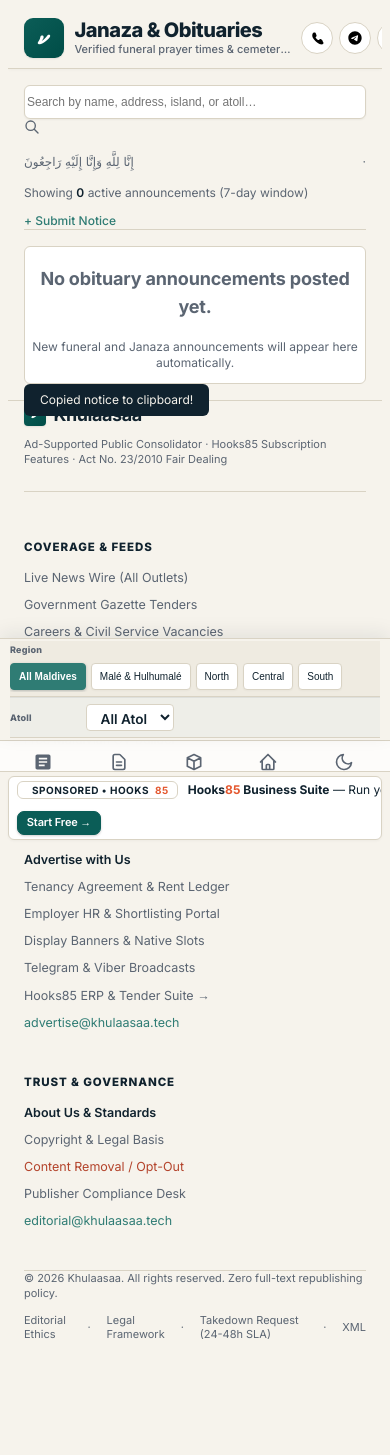
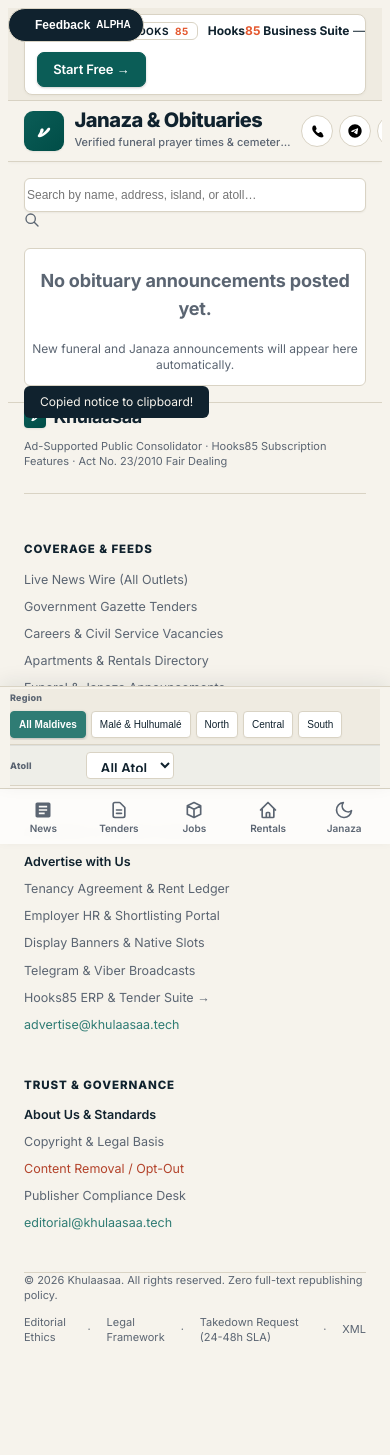
Before and after one commit to Gitrif/khulaasaa, a FastAPI app: page /janaza in a window 390 px wide. Shown: the top 1455 px of the page. After the commit the page ends 1342 px from the top, so only its background shows below. Run offline with FastAPI, Linux system fonts and the light colour scheme; data that the repository does not hold is empty.

Commit message:
fix: finalize responsive UI and ingestion reliability

```diff
--- a/services/news_service.py
+++ b/services/news_service.py
@@ -37,6 +37,7 @@ _LIVE_NEWS_LAST_SYNC: float = 0.0
 _LIVE_NEWS_LAST_ATTEMPT: float = 0.0
 _LIVE_NEWS_LAST_SUCCESS: float = 0.0
 _LIVE_NEWS_LAST_ERROR: Optional[str] = None
+_LIVE_NEWS_RECORDS_PROCESSED: int = 0
 
 
 def get_news_sync_status() -> dict[str, Any]:
@@ -47,6 +48,7 @@ def get_news_sync_status() -> dict[str, Any]:
         "last_attempt": _LIVE_NEWS_LAST_ATTEMPT,
         "last_success": _LIVE_NEWS_LAST_SUCCESS,
         "last_error": _LIVE_NEWS_LAST_ERROR,
+        "records_processed": _LIVE_NEWS_RECORDS_PROCESSED,
     }
 
 
@@ -65,7 +67,7 @@ def init_news_cache() -> None:
 
 def _run_news_sync() -> None:
     """Background worker to synchronize live news and obituaries without blocking web traffic."""
-    global _LIVE_NEWS_IS_SYNCING, _LIVE_NEWS_LAST_SYNC, _LIVE_NEWS_LAST_ATTEMPT, _LIVE_NEWS_LAST_SUCCESS, _LIVE_NEWS_LAST_ERROR
+    global _LIVE_NEWS_IS_SYNCING, _LIVE_NEWS_LAST_SYNC, _LIVE_NEWS_LAST_ATTEMPT, _LIVE_NEWS_LAST_SUCCESS, _LIVE_NEWS_LAST_ERROR, _LIVE_NEWS_RECORDS_PROCESSED
     _LIVE_NEWS_LAST_ATTEMPT = time.time()
     try:
         articles = execute_news_ingestion(
@@ -79,6 +81,7 @@ def _run_news_sync() -> None:
             _LIVE_NEWS_LAST_SYNC = time.time()
             _LIVE_NEWS_LAST_SUCCESS = time.time()
             _LIVE_NEWS_LAST_ERROR = None
+            _LIVE_NEWS_RECORDS_PROCESSED = len(articles)
     except Exception as e:
         _LIVE_NEWS_LAST_ERROR = str(e)
         logger.warning("Background news sync failed: %s", e)
@@ -168,9 +171,6 @@ def get_live_news(force_refresh: bool = False) -> list[dict[str, Any]]:
     if _LIVE_NEWS_CACHE["data"] and (now - _LIVE_NEWS_CACHE["timestamp"] < NEWS_CACHE_TTL_SECONDS):
         return _LIVE_NEWS_CACHE["data"]
 
-    if _LIVE_NEWS_CACHE["data"]:
-        return _LIVE_NEWS_CACHE["data"]
-
     try:
         with get_db() as conn:
             stored = query_articles(conn, limit=100)
@@ -182,4 +182,7 @@ def get_live_news(force_refresh: bool = False) -> list[dict[str, Any]]:
     except Exception as e:
         logger.warning("Error loading cached news articles: %s", e)
 
+    if _LIVE_NEWS_CACHE["data"]:
+        return _LIVE_NEWS_CACHE["data"]
+
     return []
--- a/static/css/components.css
+++ b/static/css/components.css
@@ -4,19 +4,22 @@
    ========================================================================== */
 
 /* Brand Link & Thaana Kaafu Mark + Page Title Block */
-.desktop-top-ad-bar {
-  display: none;
+.top-leaderboard-ad-bar {
+  display: block;
   background: var(--paper-soft);
   border-bottom: 1px solid var(--hairline);
-  padding: 0.45rem 0;
-}
-.desktop-top-ad-bar .ad-card {
+  padding: 0.35rem 0;
+}
+.top-leaderboard-ad-bar .ad-card {
   margin-bottom: 0 !important;
-  padding: 0.55rem 0.85rem !important;
+  padding: 0.45rem 0.75rem !important;
 }
 @media (min-width: 768px) {
-  .desktop-top-ad-bar {
-    display: block;
+  .top-leaderboard-ad-bar {
+    padding: 0.45rem 0;
+  }
+  .top-leaderboard-ad-bar .ad-card {
+    padding: 0.55rem 0.85rem !important;
   }
 }
 
@@ -1481,7 +1484,7 @@ header, .site-header {
     position: fixed;
     left: 0;
     right: 0;
-    bottom: calc(104px + env(safe-area-inset-bottom, 0px));
+    bottom: calc(56px + env(safe-area-inset-bottom, 0px));
     z-index: 45;
     border-top: 1px solid var(--hairline);
     border-bottom: 0;
@@ -1516,36 +1519,9 @@ header, .site-header {
     box-shadow: var(--dock-shadow);
   }
   .mobile-bottom-nav {
-    bottom: calc(48px + env(safe-area-inset-bottom, 0px));
+    bottom: 0;
     height: 56px;
-    padding-bottom: 0;
-  }
-  .mobile-bottom-ad-bar {
-    position: fixed;
-    left: 0;
-    right: 0;
-    bottom: 0;
-    z-index: 42;
-    min-height: calc(48px + env(safe-area-inset-bottom, 0px));
-    padding: 4px 8px calc(4px + env(safe-area-inset-bottom, 0px));
-    background: var(--paper);
-    border-top: 1px solid var(--hairline);
-    display: flex;
-    align-items: center;
-  }
-  .mobile-bottom-ad-bar .ad-card {
-    margin-bottom: 0 !important;
-    padding: 4px 8px !important;
-    border-radius: 6px !important;
-  }
-  .mobile-bottom-ad-bar .source-action-btn {
-    padding: 0.25rem 0.55rem !important;
-    font-size: 11px !important;
-  }
-  body { padding-bottom: calc(196px + env(safe-area-inset-bottom, 0px)) !important; }
-}
-@media (min-width: 768px) {
-  .mobile-bottom-ad-bar {
-    display: none !important;
-  }
-}
+    padding-bottom: env(safe-area-inset-bottom, 0px);
+  }
+  body { padding-bottom: calc(148px + env(safe-area-inset-bottom, 0px)) !important; }
+}
--- a/templates/base.html
+++ b/templates/base.html
@@ -56,8 +56,8 @@
     {% set _default_appbar_subtitle = 'News from trusted Maldivian sources, in one place.' %}
   {% endif %}
 
-  <!-- DESKTOP LEADERBOARD AD (Above App Bar on Desktop) -->
-  <div class="desktop-top-ad-bar print:hidden">
+  <!-- TOP LEADERBOARD AD (Above App Bar on Both Desktop and Mobile) -->
+  <div class="top-leaderboard-ad-bar print:hidden">
     <div class="max-w-6xl mx-auto px-4">
       {% include "_ad_leaderboard.html" %}
     </div>
@@ -301,11 +301,6 @@
     </a>
   </nav>
 
-  <!-- MOBILE BOTTOM AD BAR (Below Bottom Navigation on Mobile) -->
-  <div class="mobile-bottom-ad-bar print:hidden" aria-label="Sponsored Banner">
-    {% include "_ad_leaderboard.html" %}
-  </div>
-
   {% include "components/global_auth_modal.html" %}
   {% include "components/global_sources_modal.html" %}
   {% include "components/job_alert_modal.html" %}
--- a/templates/index.html
+++ b/templates/index.html
@@ -106,10 +106,6 @@
       <!-- 1. Major Stories FIRST: Cross-checked, tracked multi-outlet narratives -->
       {% if sections.major %}
       <section class="mb-6">
-        <div class="flex items-baseline justify-between mb-2">
-          <h2 class="text-sm font-semibold uppercase tracking-wide text-slate">Major stories</h2>
-          <span class="text-sm text-slate">Tracked, cross-checked narratives &middot; {{ sections.major|length }}</span>
-        </div>
         <div class="card-stack">
           {% for evt in sections.major %}
           {% include "components/story_card.html" %}
--- a/templates/obituaries.html
+++ b/templates/obituaries.html
@@ -1,7 +1,7 @@
 {% extends "base.html" %}
 {% block title %}Funeral Announcements &amp; Obituaries | Khulaasaa{% endblock %}
 {% block appbar_title %}Janaza &amp; Obituaries{% endblock %}
-{% block appbar_subtitle %}Verified funeral prayer times &amp; cemetery notices &bull; ކަށުނަމާދު{% endblock %}
+{% block appbar_subtitle %}Verified funeral prayer times &amp; cemetery notices &bull; ކަށުނަމާދު &bull; <span dir="rtl">إِنَّا لِلَّهِ وَإِنَّا إِلَيْهِ رَاجِعُونَ</span>{% endblock %}
 
 {% block content %}
 {% from "components/filter_dock.html" import render_filter_dock %}
@@ -33,9 +33,9 @@
 {{ render_filter_dock(_notices_row1, _notices_row2) }}
 
 <main class="max-w-6xl mx-auto px-4 py-4">
-  <!-- Notice Search & Summary Bar -->
-  <div class="flex flex-col sm:flex-row sm:items-center justify-between gap-3 mb-4 border-b border-hairline pb-3">
-    <div class="relative flex-1 max-w-md">
+  <!-- Notice Search Bar -->
+  <div class="mb-4">
+    <div class="relative max-w-md">
       <input
         type="text"
         id="obituarySearch"
@@ -47,14 +47,6 @@
       <span class="absolute right-3 top-2.5 text-slate pointer-events-none">
         <svg class="w-4 h-4" fill="none" stroke="currentColor" viewBox="0 0 24 24"><path stroke-linecap="round" stroke-linejoin="round" stroke-width="2" d="M21 21l-6-6m2-5a7 7 0 11-14 0 7 7 0 0114 0z"></path></svg>
       </span>
-    </div>
-    <div class="flex items-center justify-between sm:justify-end gap-3 text-xs text-slate flex-wrap">
-      <span class="font-serif text-slate" dir="rtl">إِنَّا لِلَّهِ وَإِنَّا إِلَيْهِ رَاجِعُونَ</span>
-      <span>&middot;</span>
-      <div>
-        Showing <span id="visibleCount" class="font-semibold text-ink">{{ obituaries|length }}</span> active announcements (7-day window)
-      </div>
-      <a href="/admin/obituaries" class="text-lagoon hover:underline font-medium shrink-0">+ Submit Notice</a>
     </div>
   </div>
 
```
Also changed, not shown: routers/api_news.py (+23 -2 lines), templates/rentals.html (+1 -14 lines), tests/test_ingestion_architecture_hardening.py (+26 -0 lines), tests/test_pipelines_integration.py (+35 -0 lines), tests/test_responsive_filter_dock.py (+29 -3 lines).
